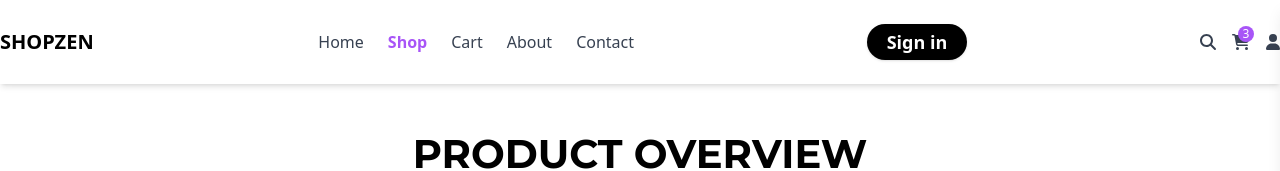
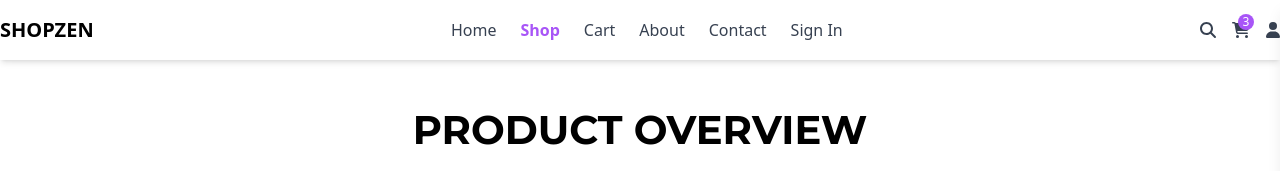
Before and after one commit to OnlineShoppingSystemEAD/OnlineShoppingSystem, a React (Create React App) app in the folder frontend/: page /shop in a window 1280 px wide. Shown: the top 171 px of the page. Built offline with nearby package versions, Linux system fonts and the light colour scheme.

Commit message:
sign in to the nav bar

```diff
--- a/frontend/src/components/user/Header.js
+++ b/frontend/src/components/user/Header.js
@@ -4,7 +4,8 @@ import { FontAwesomeIcon } from "@fortawesome/react-fontawesome";
 import {
   faShoppingCart,
   faSearch,
-  faUser, faRightFromBracket,
+  faUser,
+  faRightFromBracket,
 } from "@fortawesome/free-solid-svg-icons";
 import CartSidebar from "../user/Cart/CartSidebar";
 import userService from "../../api/services/UserService"; // Import userService
@@ -30,6 +31,8 @@ const Header = () => {
     <header className="sticky top-0 z-50 py-4 bg-white shadow-md">
       <div className="container relative flex items-center justify-between mx-auto">
         <div className="text-xl font-bold">SHOPZEN</div>
+
+        {/* Navigation Links */}
         <nav className="space-x-6">
           <Link
             to="/"
@@ -71,28 +74,18 @@ const Header = () => {
           >
             Contact
           </Link>
+          {/* Sign In link */}
+          {!isLoggedIn && (
+            <Link
+              to="/signUp"
+              className="text-gray-700 hover:text-purple-500"
+            >
+              Sign In
+            </Link>
+          )}
         </nav>
 
-          {/* Conditional Rendering for Login and Logout Buttons */}
-          {isLoggedIn ? (
-              <div className="relative flex items-center">
-                <FontAwesomeIcon
-                    icon={faRightFromBracket}
-                    className={`cursor-pointer ${
-                        isSearchOpen ? "text-purple-500" : "text-gray-700"
-                    } hover:text-purple-500`}
-                    onClick={handleLogout}
-                />
-              </div>
-          ) : (
-              <Link to="/signUp">
-                <button
-                    className="m-2 p-1 pl-5 pr-5 w-[auto] text-lg font-semibold text-white transition duration-300 ease-in-out bg-black shadow rounded-full hover:bg-gray-500 focus:outline-none focus:ring-2 focus:ring-blue-400 focus:ring-opacity-75">
-                  Sign in
-                </button>
-              </Link>
-          )}
-
+        {/* Right-side Icons */}
         <div className="relative flex items-center space-x-4">
           {/* Search Icon and Input */}
           <div className="relative flex items-center">
@@ -123,7 +116,14 @@ const Header = () => {
             </span>
           </span>
 
-            {/* Profile Icon */}
+          {/* Profile or Logout */}
+          {isLoggedIn ? (
+            <FontAwesomeIcon
+              icon={faRightFromBracket}
+              className="text-gray-700 cursor-pointer hover:text-purple-500"
+              onClick={handleLogout}
+            />
+          ) : (
             <Link to="/account">
               <FontAwesomeIcon
                 icon={faUser}
@@ -132,6 +132,7 @@ const Header = () => {
                 } hover:text-purple-500`}
               />
             </Link>
+          )}
         </div>
       </div>
 
```
Lines whose indentation alone changed are shown as unchanged.
